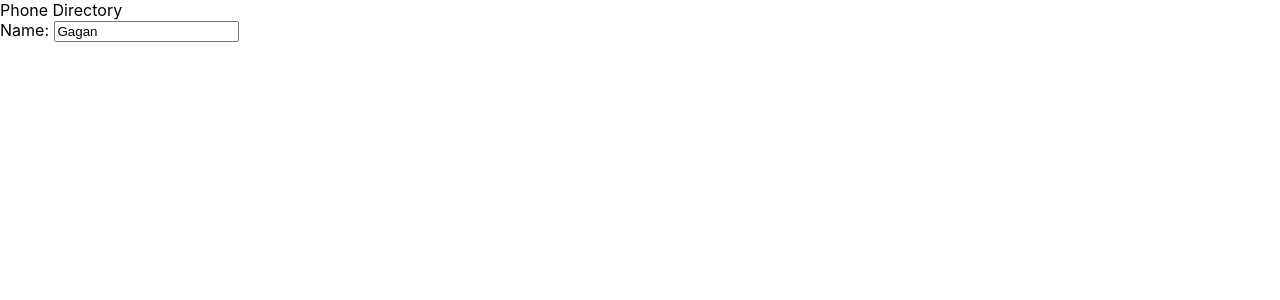
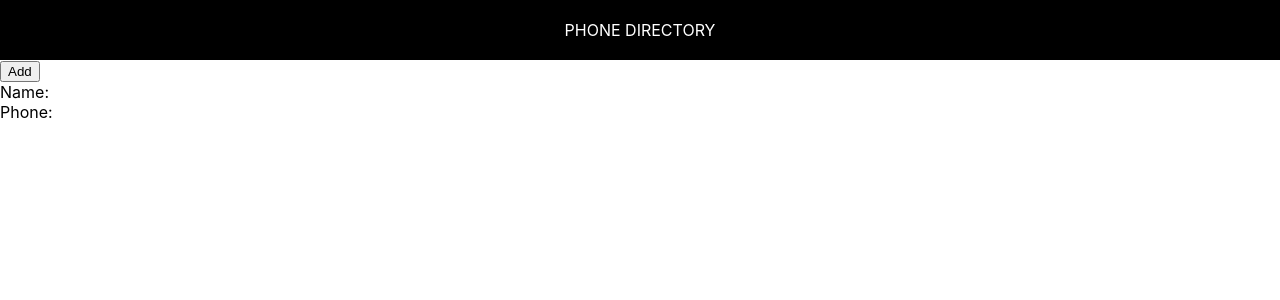
Before and after one commit to gagan392/phone-directory, a React (Create React App) app: page / in a window 1280 px wide. Shown: the top 300 px of the page. Built offline with nearby package versions, Linux system fonts and the light colour scheme; the HTML template or start-up script is replaced by a standard one.

Commit message:
Styled ‘Header’ (Inline Styling)

```diff
--- a/src/App.js
+++ b/src/App.js
@@ -7,15 +7,12 @@ class App extends Component {
 			<Fragment>
 				{/* Fragments return children without adding extra node in actual DOM
 						Shorthand: <>...</> */}
-				{/* <div className="header">Phone Directory</div>
+				<Header />
 				<button>Add</button>
 				<div>
 					<span> Name: </span><br />
 					<span> Phone: </span>
-				</div> */}
-				<Header />
-				<label htmlFor="name">Name: </label>
-				<input type="text" id="name" placeholder="Type Here" defaultValue="Gagan" />
+				</div>
 			</Fragment>
 		);
 	}
--- a/src/Header.js
+++ b/src/Header.js
@@ -1,8 +1,9 @@
 import React from 'react';
 
+const headerStyle = {textAlign: 'center', padding: 20, background: '#000', color: '#fff', textTransform: 'uppercase'};
 const Header = function (props) {
 	return (
-		<div className="header">
+		<div style={headerStyle}>
 			Phone Directory
 		</div>
 	);
```
